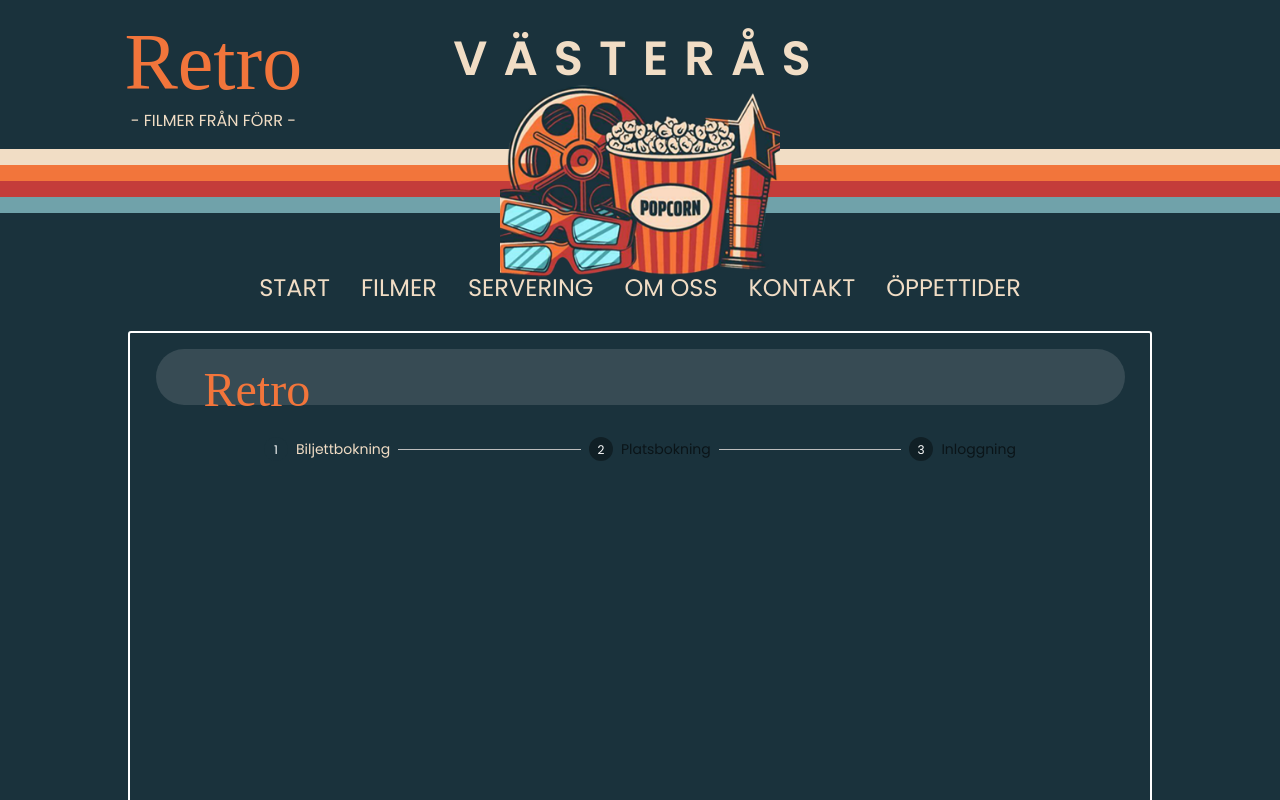
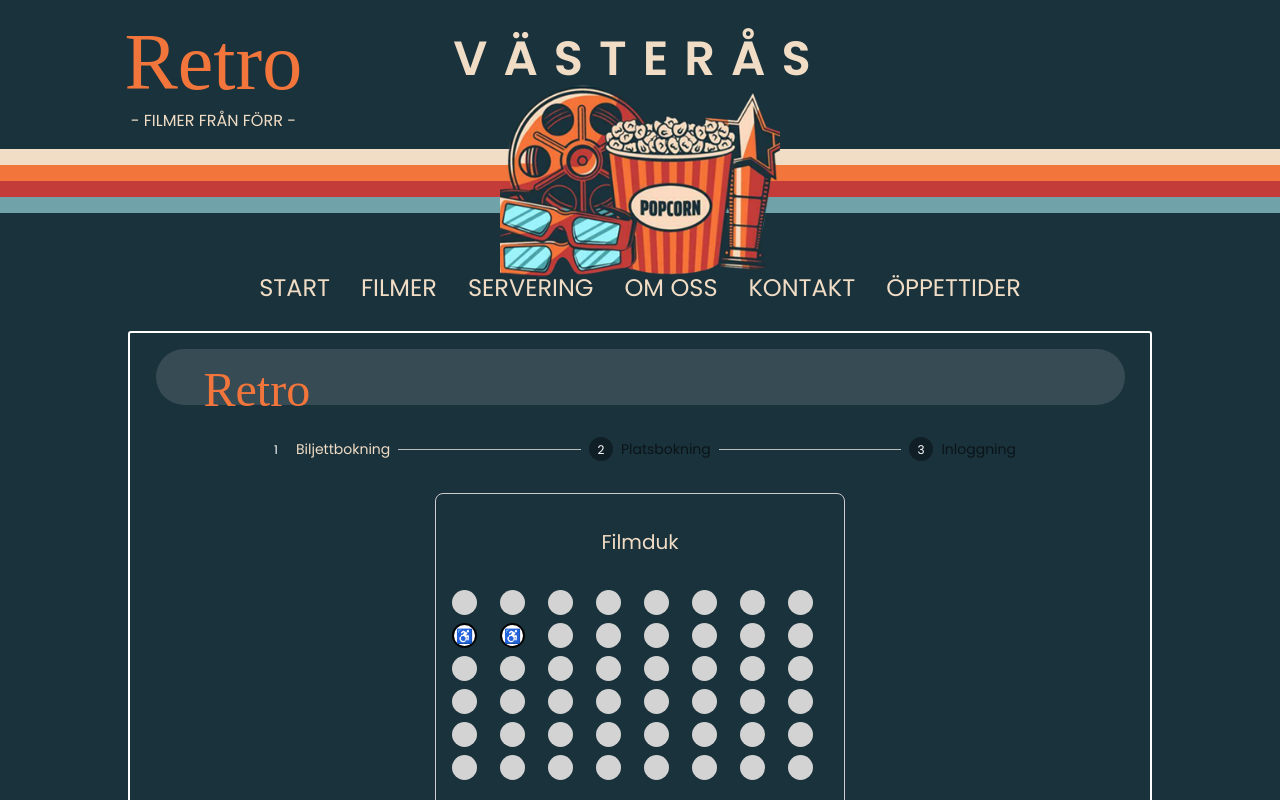
Before and after one commit to nilsishome/kino-project-nextjs, a Next.js app: page /booking in a window 1280 px wide. Built offline with nearby package versions, Linux system fonts and the light colour scheme; a web font is replaced by a local one; what @mui/material-nextjs would draw is missing.

Commit message:
fixed error

```diff
--- a/layout/popup.tsx
+++ b/layout/popup.tsx
@@ -4,9 +4,11 @@ import React from "react";
 
 import { Box, Fade, Typography, Stepper, StepLabel, Step } from "@mui/material";
 
+import Seating from "../src/app/booking/seating";
+
 const steps = ["Biljettbokning", "Platsbokning", "Inloggning"];
 
-export default function popup() {
+export default function () {
   const [activeStep, setActiveStep] = React.useState(0);
 
   const handleNext = () => {
@@ -71,6 +73,8 @@ export default function popup() {
         </Stepper>
 
         {/* Booking components under here */}
+
+        <Seating />
       </Box>
     </Fade>
   );
--- a/package.json
+++ b/package.json
@@ -26,7 +26,7 @@
     "react-dom": "^19.0.0",
     "react-router-dom": "^7.6.0",
     "resend": "^4.5.1",
-    "sonner": "^2.0.3",
+    "sonner": "^2.0.5",
     "supertest": "^7.1.1",
     "swiper": "^11.2.6"
   },
--- a/src/app/booking/seating.tsx
+++ b/src/app/booking/seating.tsx
@@ -2,6 +2,7 @@
 
 import React, { useState } from "react";
 import { Box, Button, Typography } from "@mui/material";
+import Popup from "../../../layout/popup";
 
 
 type Seat = {
```
Also changed, not shown: 1 other file (tests, documents, lock files or other folders).
